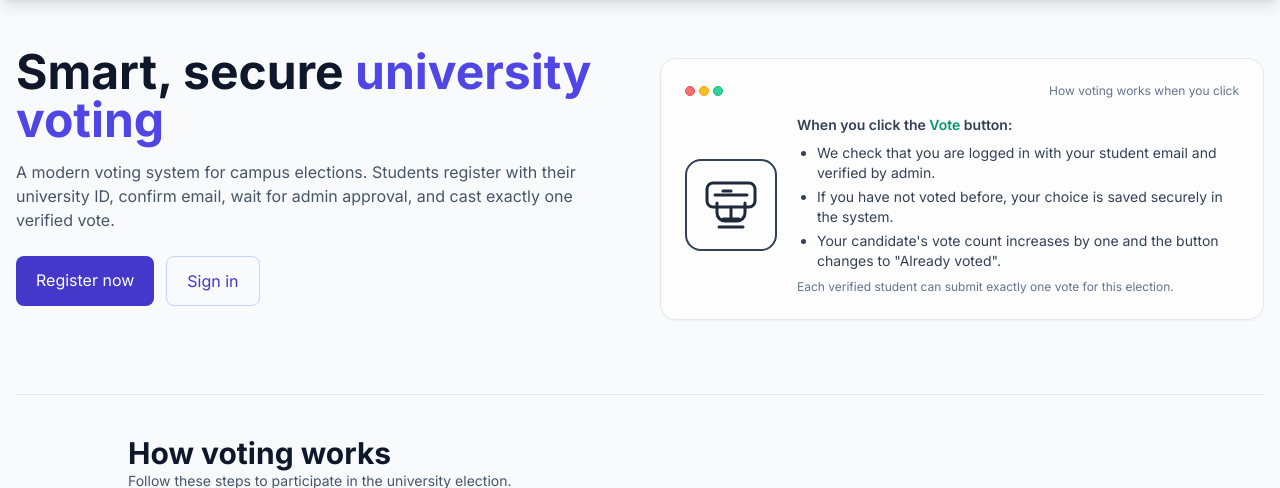
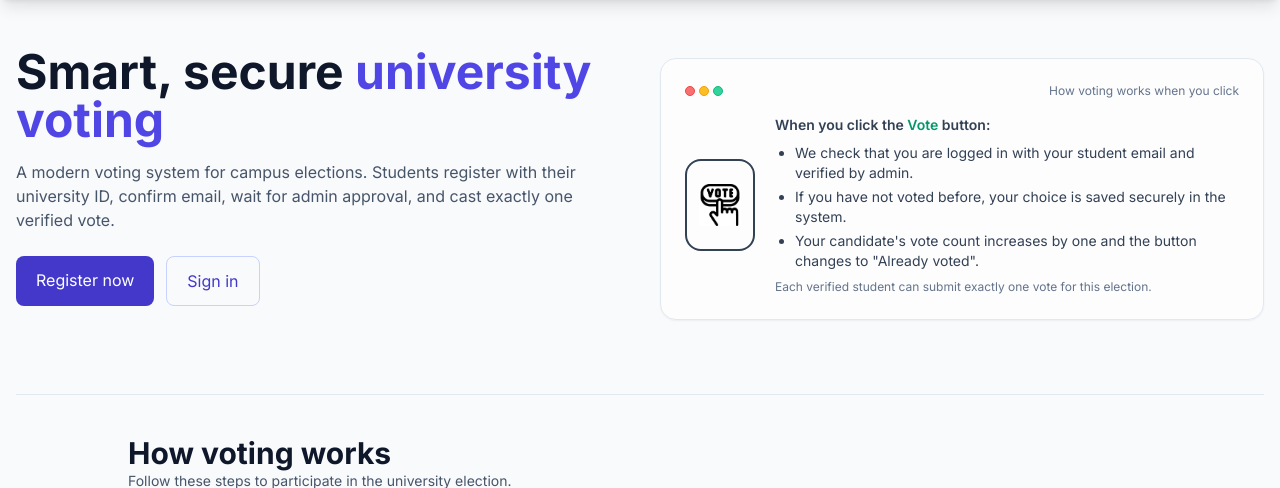
Before and after one commit to mohaan-adde/vote-management-system, a Flask app: page / in a window 1280 px wide. Shown: the part 56-544 px from the top of the page. Run offline with Flask 3, Linux system fonts and the light colour scheme; data that the repository does not hold is empty; some libraries are stand-ins or nearby versions.

Commit message:
Vote icon

```diff
--- a/templates/home.html
+++ b/templates/home.html
@@ -48,7 +48,8 @@
           <!-- Vote icon -->
           <div class="flex items-center justify-center">
             <div class="border-2 border-slate-700 rounded-2xl p-3">
-              <svg class="w-16 h-16 text-slate-800 dark-mode:text-slate-100" viewBox="0 0 64 64" fill="none" stroke="currentColor" stroke-width="3" stroke-linecap="round" stroke-linejoin="round">
+              <img src="{{ url_for('static', filename='vote-icon.png') }}"
+         alt="Vote icon" class="w-16 h-16 object-contain">
                 <rect x="8" y="10" width="48" height="24" rx="6" ry="6"></rect>
                 <path d="M16 22h32"></path>
                 <path d="M24 18h8"></path>
```
